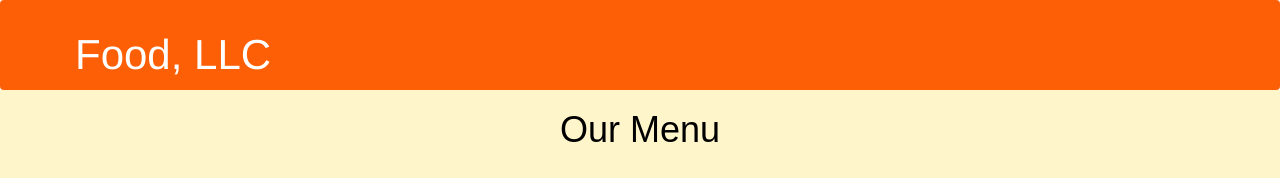
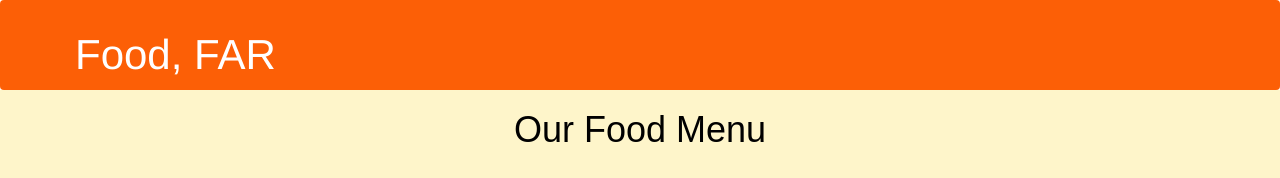
Before and after one commit to FozleyAbed/modulethree_far, a plain HTML site: page index.html in a window 1280 px wide. Shown: the top 178 px of the page. Drawn offline with Linux system fonts and the light colour scheme.

Commit message:
Update index.html

```diff
--- a/index.html
+++ b/index.html
@@ -7,7 +7,7 @@
 	<link rel="stylesheet" href="./Module 3 Solution_files/bootstrap.min.css">
     <link rel="stylesheet" href="./Module 3 Solution_files/styles.css">
 
-	<title>Module 3 Solution</title>
+	<title>Module_3__far</title>
 </head>
 <body>
     <header class="nav-header">
@@ -15,7 +15,7 @@
       <div class="container">
         <div class="navbar-header">
           <div class="navbar-brand">
-            <p class="nav-brand">Food, LLC</p>
+            <p class="nav-brand">Food, FAR</p>
           </div>
 
           <button type="button" class="navbar-toggle collapsed" data-toggle="collapse" data-target="#collapsable-nav" aria-expanded="true">
@@ -45,7 +45,7 @@
     </nav>
   	</header>
 
-	<h1 class="text-center">Our Menu</h1>
+	<h1 class="text-center">Our Food Menu</h1>
 
 	<div class="row container container-fluid">
 	<div class="col-md-12 col-sm-12 col-xs-12" id="chicken-div">
```
